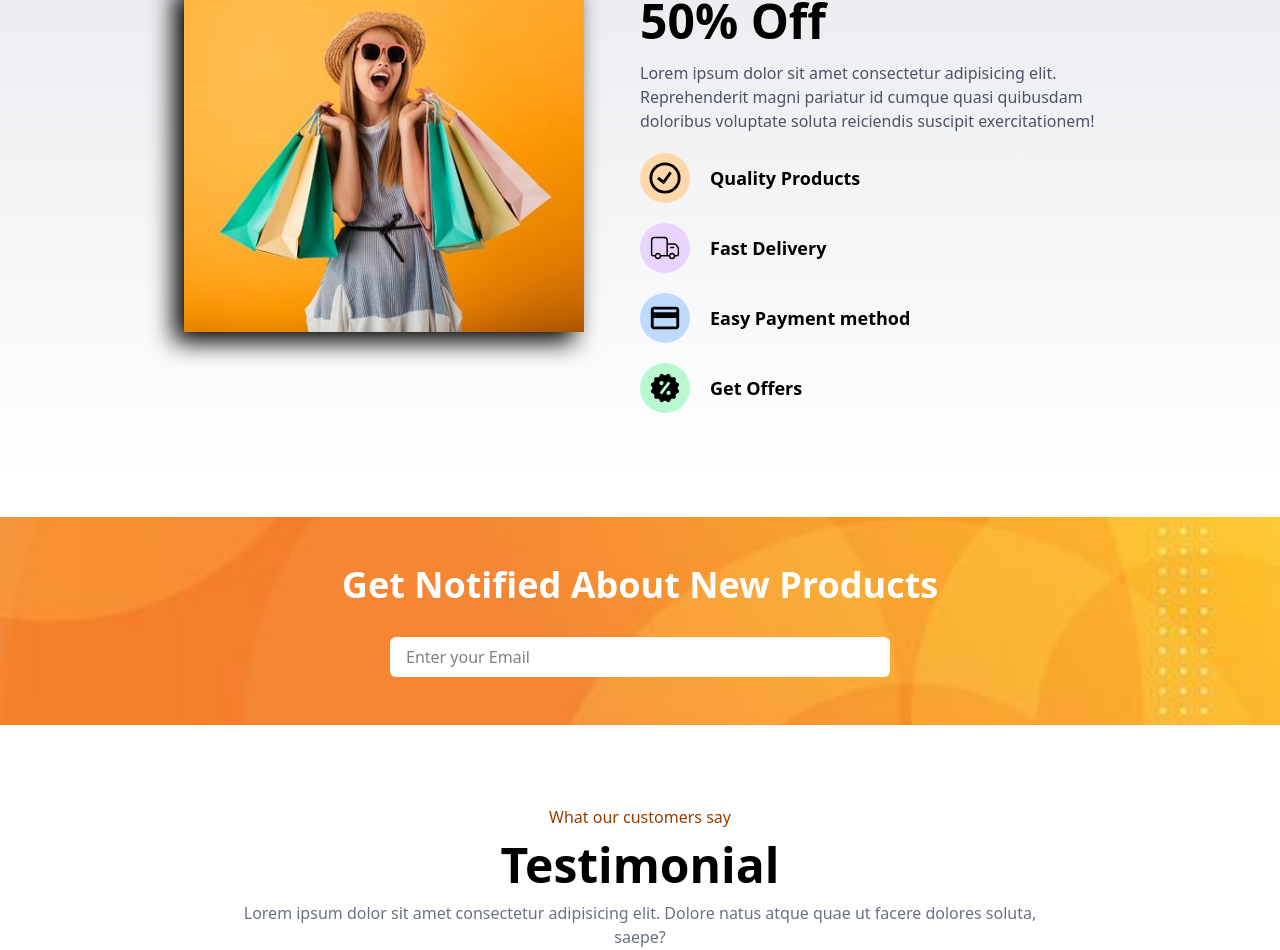
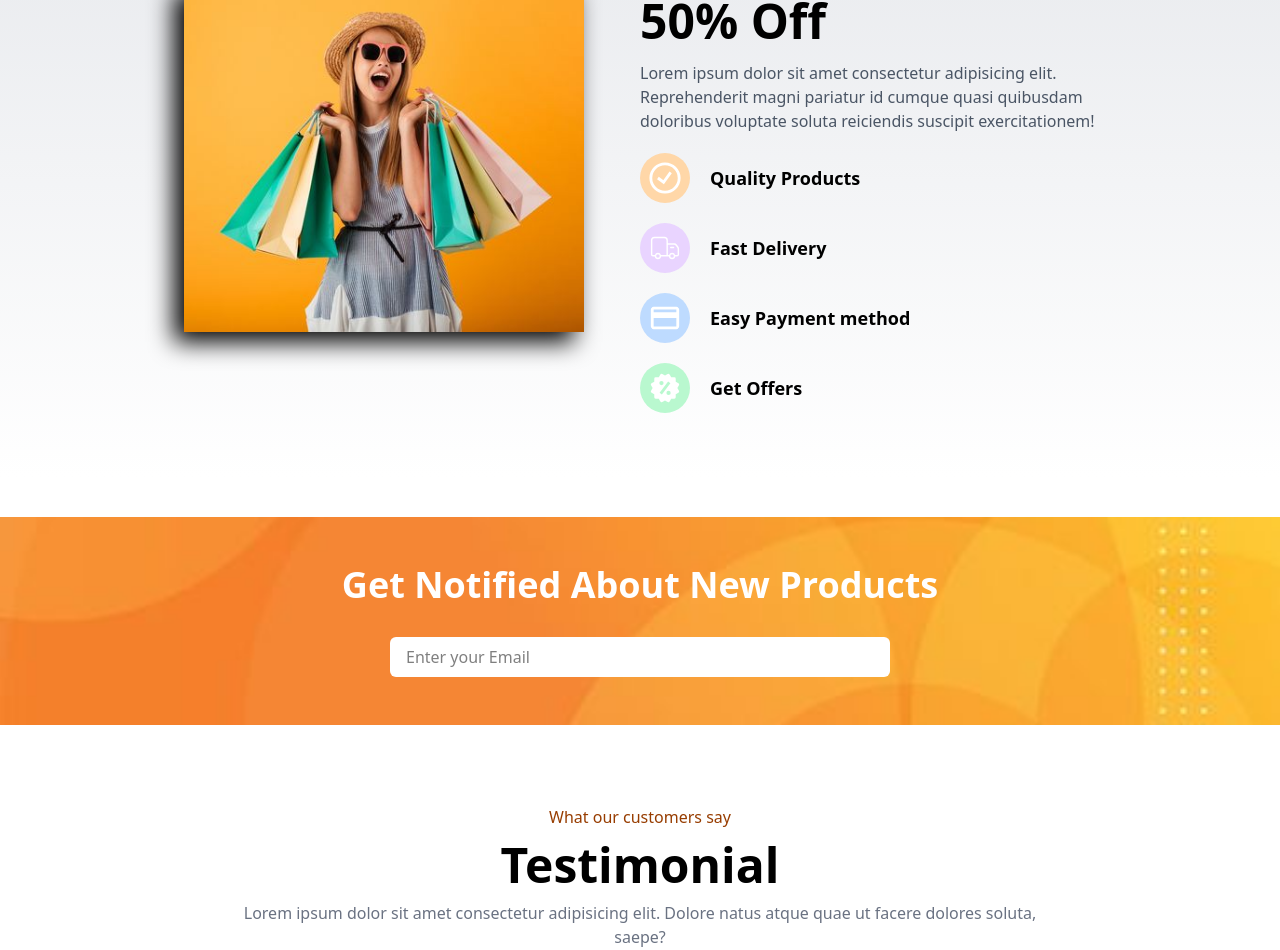
Before and after one commit to saba-ramezani/Clothing-Store, a React (Vite) app: page / in a window 1280 px wide. Shown: the part 2566-3516 px from the top of the page. Built offline with nearby package versions, Linux system fonts and the light colour scheme.

Commit message:
added light/dark theme in banner section

```diff
--- a/src/components/Banner/Banner.jsx
+++ b/src/components/Banner/Banner.jsx
@@ -9,29 +9,29 @@ import { GrStatusGood } from "react-icons/gr";
 
 const Banner = () => {
   return (
-    <div className="bg-gradient-to-t from-white to-gray-200">
+    <div className="bg-gradient-to-t dark:from-black dark:to-gray-800 from-white to-gray-200">
       <div className="w-[80%] mx-[10%] flex py-16 justify-between items-center">
         <div className="flex-1/2">
           <img src={womenImg2} alt="" className="max-w-[400px] h-[350px] w-full mx-auto drop-shadow-[-10px_10px_12px_rgba(0,0,0,1)] object-cover" />
         </div>
-        <div className="flex-1/2">
+        <div className="flex-1/2 dark:text-white text-black">
           <h1 className="font-bold text-5xl leading-20">Winter Sale Up To 50% Off</h1>
           <p className="text-gray-600">Lorem ipsum dolor sit amet consectetur adipisicing elit. Reprehenderit magni pariatur id cumque quasi quibusdam doloribus voluptate soluta reiciendis suscipit exercitationem!</p>
           <div className="flex flex-col mt-5 gap-5">
             <div className="flex items-center gap-5">
-              <GrStatusGood size={50} className="bg-orange-200 p-2 rounded-full" />
+              <GrStatusGood size={50} className="bg-orange-200 p-2 rounded-full dark:text-black text-white" />
               <p className="font-semibold text-lg">Quality Products</p>
             </div>
             <div className="flex items-center gap-5">
-              <CiDeliveryTruck size={50} className="bg-purple-200 p-2 rounded-full" />
+              <CiDeliveryTruck size={50} className="bg-purple-200 p-2 rounded-full dark:text-black text-white" />
               <p className="font-semibold text-lg">Fast Delivery</p>
             </div>
             <div className="flex items-center gap-5">
-              <MdOutlinePayment size={50} className="bg-blue-200 p-2 rounded-full" />
+              <MdOutlinePayment size={50} className="bg-blue-200 p-2 rounded-full dark:text-black text-white" />
               <p className="font-semibold text-lg">Easy Payment method</p>
             </div>
             <div className="flex items-center gap-5">
-              <BiSolidOffer size={50} className="bg-green-200 p-2 rounded-full" />
+              <BiSolidOffer size={50} className="bg-green-200 p-2 rounded-full dark:text-black text-white" />
               <p className="font-semibold text-lg">Get Offers</p>
             </div>
           </div>
```
